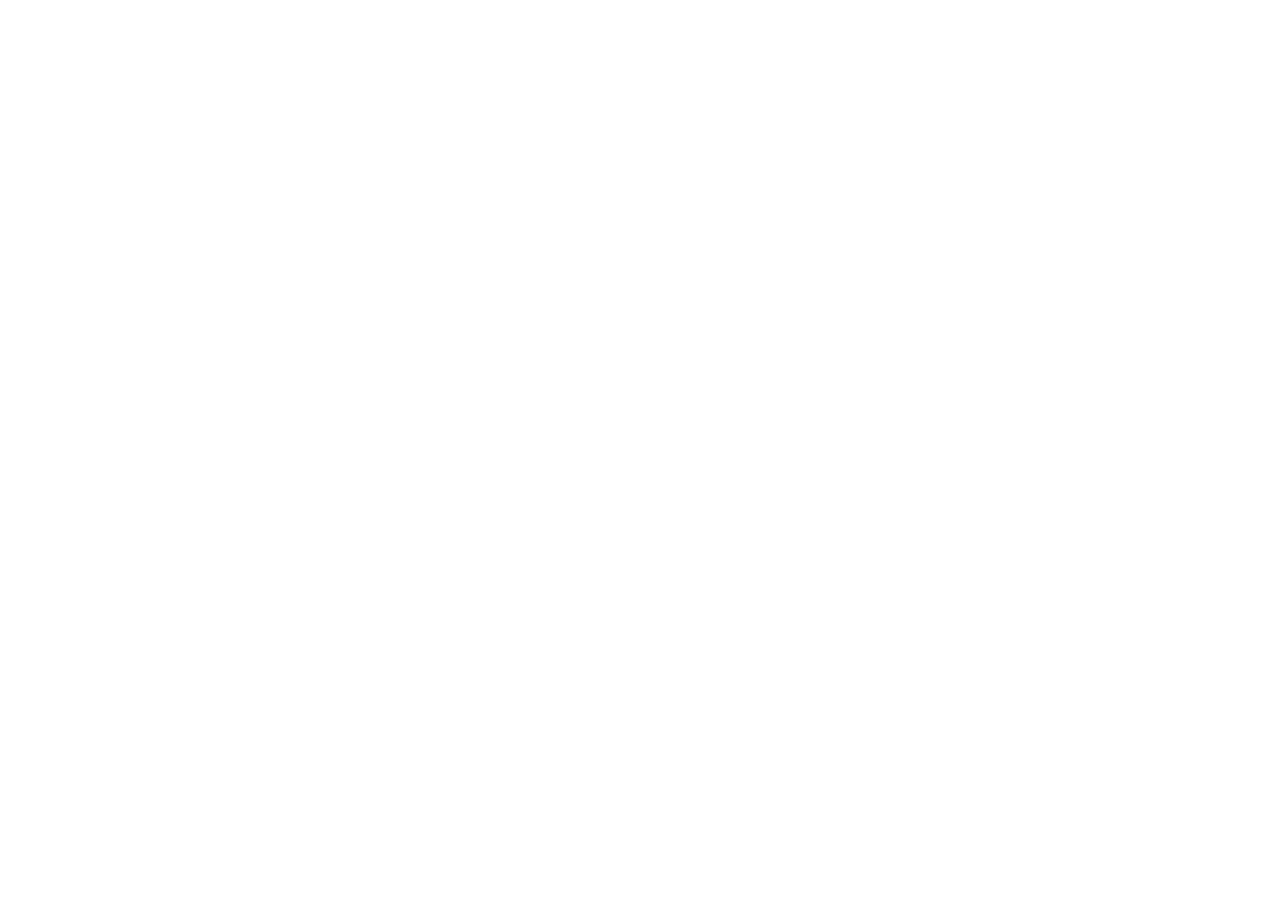
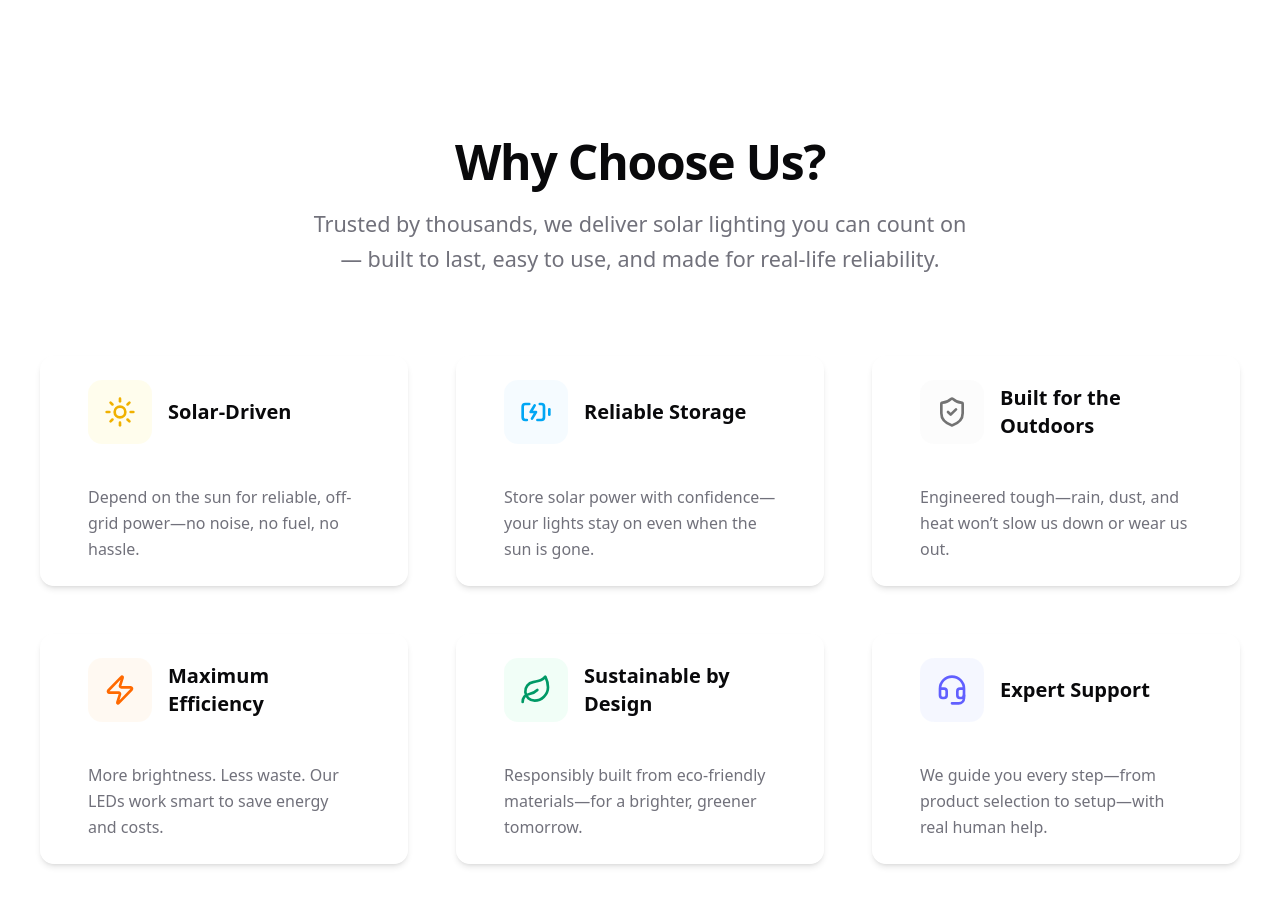
Before and after one commit to Michael-Munga/Ray-Solar-Solutions-Frontend, a React (Vite) app: page / in a window 1280 px wide. Shown: the part 1780-2686 px from the top of the page. Before the commit the page ends 1806 px from the top, so only its background shows below. Built offline with nearby package versions, Linux system fonts and the light colour scheme.

Commit message:
feat: implement "Why Choose Us" section with styled feature highlights
- Added a dedicated section to showcase core solar product advantages
- Created informative cards with icons and themed descriptions
- Enhanced typography and layout to align with brand tone and emphasize value

```diff
--- a/src/App.jsx
+++ b/src/App.jsx
@@ -1,3 +1,4 @@
+import Features from "./components/CustomerComponents/Features";
 import Hero from "./components/CustomerComponents/Hero";
 import Navbar from "./components/CustomerComponents/Navbar";
 import ProductShowcase from "./components/CustomerComponents/ProductShowcase";
@@ -7,7 +8,8 @@
     <div>
       <Navbar />
       <Hero />
-      <ProductShowcase/>
+      <ProductShowcase />
+      <Features/>
     </div>
   );
 }
--- a/src/components/CustomerComponents/Features.jsx
+++ b/src/components/CustomerComponents/Features.jsx
@@ -0,0 +1,121 @@
+import {
+  Card,
+  CardContent,
+  CardHeader,
+  CardTitle,
+  CardDescription,
+} from "@/components/ui/card";
+import {
+  Sun,
+  BatteryCharging,
+  ShieldCheck,
+  Zap,
+  Leaf,
+  Headset,
+} from "lucide-react";
+
+const features = [
+  {
+    id: "solar",
+    icon: Sun,
+    title: "Solar-Driven",
+    description:
+      "Depend on the sun for reliable, off-grid power—no noise, no fuel, no hassle.",
+    iconColor: "text-yellow-500",
+    bgColor: "bg-yellow-100/30",
+  },
+  {
+    id: "storage",
+    icon: BatteryCharging,
+    title: "Reliable Storage",
+    description:
+      "Store solar power with confidence—your lights stay on even when the sun is gone.",
+    iconColor: "text-sky-500",
+    bgColor: "bg-sky-100/30",
+  },
+  {
+    id: "outdoor",
+    icon: ShieldCheck,
+    title: "Built for the Outdoors",
+    description:
+      "Engineered tough—rain, dust, and heat won’t slow us down or wear us out.",
+    iconColor: "text-neutral-500",
+    bgColor: "bg-neutral-100/30",
+  },
+  {
+    id: "efficiency",
+    icon: Zap,
+    title: "Maximum Efficiency",
+    description:
+      "More brightness. Less waste. Our LEDs work smart to save energy and costs.",
+    iconColor: "text-orange-500",
+    bgColor: "bg-orange-100/30",
+  },
+  {
+    id: "sustainability",
+    icon: Leaf,
+    title: "Sustainable by Design",
+    description:
+      "Responsibly built from eco-friendly materials—for a brighter, greener tomorrow.",
+    iconColor: "text-emerald-600",
+    bgColor: "bg-emerald-100/30",
+  },
+  {
+    id: "support",
+    icon: Headset,
+    title: "Expert Support",
+    description:
+      "We guide you every step—from product selection to setup—with real human help.",
+    iconColor: "text-indigo-500",
+    bgColor: "bg-indigo-100/30",
+  },
+];
+
+const Features = () => {
+  return (
+    <section className="py-28 bg-background">
+      <div className="max-w-7xl mx-auto px-6 sm:px-8 lg:px-10">
+        {/* Section Header */}
+        <div className="text-center mb-20">
+          <h2 className="text-4xl md:text-5xl font-extrabold tracking-tight text-foreground mb-5">
+            Why Choose Us?
+          </h2>
+          <p className="text-[1.25rem] sm:text-[1.35rem] text-muted-foreground max-w-2xl mx-auto leading-relaxed">
+            Trusted by thousands, we deliver solar lighting you can count on—
+            built to last, easy to use, and made for real-life reliability.
+          </p>
+        </div>
+
+        {/* Features Grid */}
+        <div className="grid grid-cols-1 sm:grid-cols-2 lg:grid-cols-3 gap-12">
+          {features.map((feature, i) => {
+            const Icon = feature.icon;
+            return (
+              <Card
+                key={feature.id}
+                className="group border-none bg-white/5 backdrop-blur-lg shadow-md hover:shadow-lg transition-all duration-300 transform hover:-translate-y-1 animate-fade-up p-6"
+                style={{ animationDelay: `${i * 80}ms` }}
+              >
+                <CardHeader className="flex items-center gap-4 pb-4">
+                  <div className={`p-4 rounded-xl ${feature.bgColor}`}>
+                    <Icon className={`h-8 w-8 ${feature.iconColor}`} />
+                  </div>
+                  <CardTitle className="text-xl font-semibold text-foreground group-hover:text-emerald-600 transition-colors duration-300">
+                    {feature.title}
+                  </CardTitle>
+                </CardHeader>
+                <CardContent>
+                  <CardDescription className="text-base text-muted-foreground leading-relaxed transition-colors duration-300 group-hover:text-foreground/90">
+                    {feature.description}
+                  </CardDescription>
+                </CardContent>
+              </Card>
+            );
+          })}
+        </div>
+      </div>
+    </section>
+  );
+};
+
+export default Features;
```
